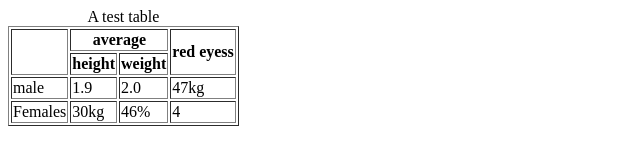
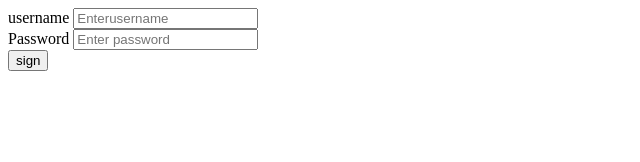
Before and after one commit to Qashu02/full-stack-development-learning, a plain HTML site: page index.html in a window 1280 px wide. Shown: the whole page, without its empty margins (0-640 px from the left). Drawn offline with Linux system fonts and the light colour scheme.

Commit message:
form in html

```diff
--- a/index.html
+++ b/index.html
@@ -6,35 +6,24 @@
     <title>Document</title>
   </head>
   <body>
-    <table border="black">
-      <caption>
-        A test table
-      </caption>
-      <thead>
-        <tr>
-          <th rowspan="2">&nbsp;</th>
-          <th colspan="2">average</th>
-          <th rowspan="2">red eyess</th>
-        </tr>
-        <tr>
-          <th>height</th>
-          <th>weight</th>
-        </tr>
-      </thead>
-      <tbody>
-        <tr>
-          <td>male</td>
-          <td>1.9</td>
-          <td>2.0</td>
-          <td>47kg</td>
-        </tr>
-        <tr>
-          <td>Females</td>
-          <td>30kg</td>
-          <td>46%</td>
-          <td>4</td>
-        </tr>
-      </tbody>
-    </table>
+    <form action="/server">
+      <label for="username ">username</label>
+      <input
+        type="text"
+        id="username"
+        placeholder="Enterusername"
+        name="username"
+      />
+      <div>
+        <label for="password"> Password</label>
+        <input
+          type="password"
+          name="password"
+          id="password"
+          placeholder="Enter password"
+        />
+      </div>
+      <button type="submit">sign</button>
+    </form>
   </body>
 </html>
```
